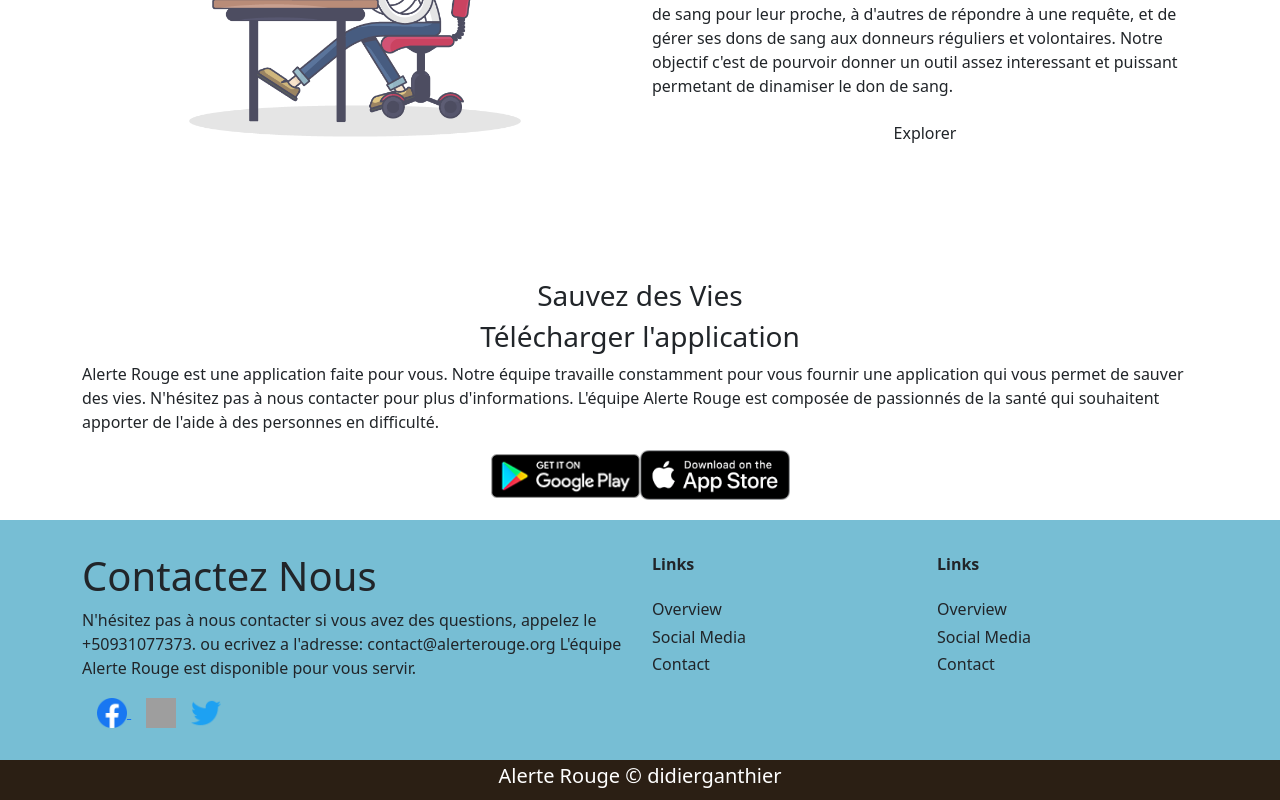
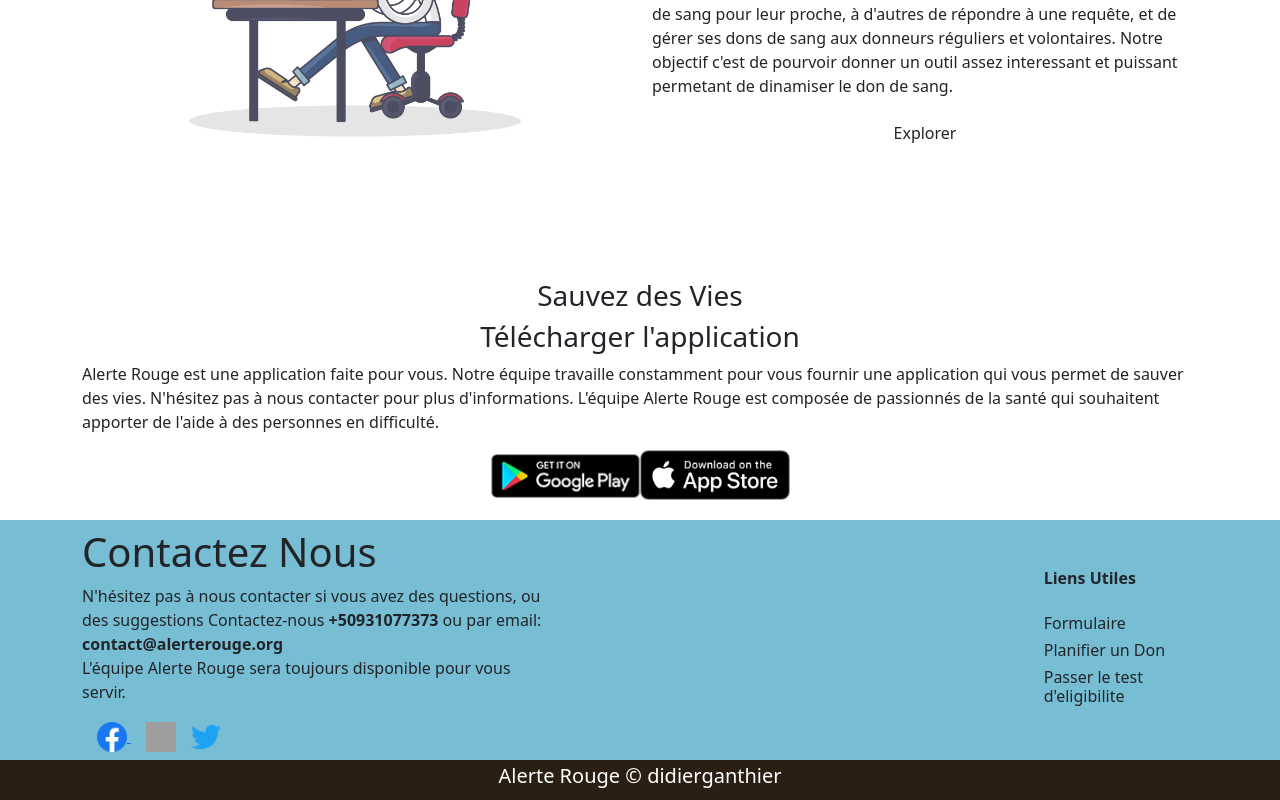
Before and after one commit to didierganthier/alerte-rouge, a Next.js app: page / in a window 1280 px wide. Shown: the part 1574-2374 px from the top of the page. Built offline with nearby package versions, Linux system fonts and the light colour scheme; grey boxes are pictures that could not be loaded.

Commit message:
Footer Fixed, Links and text edited

```diff
--- a/components/ContactComponent.js
+++ b/components/ContactComponent.js
@@ -6,36 +6,34 @@
         <div className="contact-container-bg">
             <Container className="contact-container">
                 <Row>
-                    <Col xs={12} md={6}>
+                    <Col xs={17} md={6}>
                         <h1>Contactez Nous</h1>
                         <p>
-                            N'hésitez pas à nous contacter si vous avez des questions, appelez le +50931077373.
-                            ou ecrivez a l'adresse: contact@alerterouge.org
-                            L'équipe Alerte Rouge est disponible pour vous servir.
+                          N'hésitez pas à nous contacter si vous avez des questions, ou des suggestions
+                          Contactez-nous <b>+50931077373 </b> ou par email: <b>contact@alerterouge.org </b> <br/>
+                            L'équipe Alerte Rouge sera toujours disponible pour vous servir.
                         </p>
+
                         <div>
 
-                          <a href= "https://www.facebook.com/profile.php?id=100075500118346"><span className="fa fa-facebook"> <img src="assets/facebook.png" width={30} height={30}/></span></a>
-                            <a href= "https://www.instagram.com/alerterougeht/"> <span className="fa fa-instagram"><img src="assets/instagram.png" width={30} height={30}/></span></a>
-                            <a href="https://twitter.com/alerterougeht"><span className="fa fa-twitter"><img src="assets/twitter.png" width={30} height={30}/></span> </a>
+                          <a href= "https://www.facebook.com/profile.php?id=100075500118346" target="_blank" ><span className="fa fa-facebook"> <img src="assets/facebook.png" width={30} height={30}/></span></a>
+                            <a href= "https://www.instagram.com/alerterougeht/" target="_blank" > <span className="fa fa-instagram"><img src="assets/instagram.png" width={30} height={30}/></span></a>
+                            <a href="https://twitter.com/alerterougeht" target="_blank" ><span className="fa fa-twitter"><img src="assets/twitter.png" width={30} height={30}/></span> </a>
                         </div>
+
                     </Col>
-                    <Col xs={12} md={3}>
-                        <b>Links</b>
+
+                </Row>
+                <Row>
+                    <Col xs={14} >
+                        <b>Liens Utiles</b>
                         <br/>
                         <br/>
-                        <h6>Overview</h6>
-                        <h6>Social Media</h6>
-                        <h6>Contact</h6>
+                        <h6>Formulaire</h6>
+                        <h6>Planifier un Don</h6>
+                        <h6>Passer le test d'eligibilite</h6>
                     </Col>
-                    <Col xs={12} md={3}>
-                        <b>Links</b>
-                        <br/>
-                        <br/>
-                        <h6>Overview</h6>
-                        <h6>Social Media</h6>
-                        <h6>Contact</h6>
-                    </Col>
+
                 </Row>
             </Container>
         </div>
```
